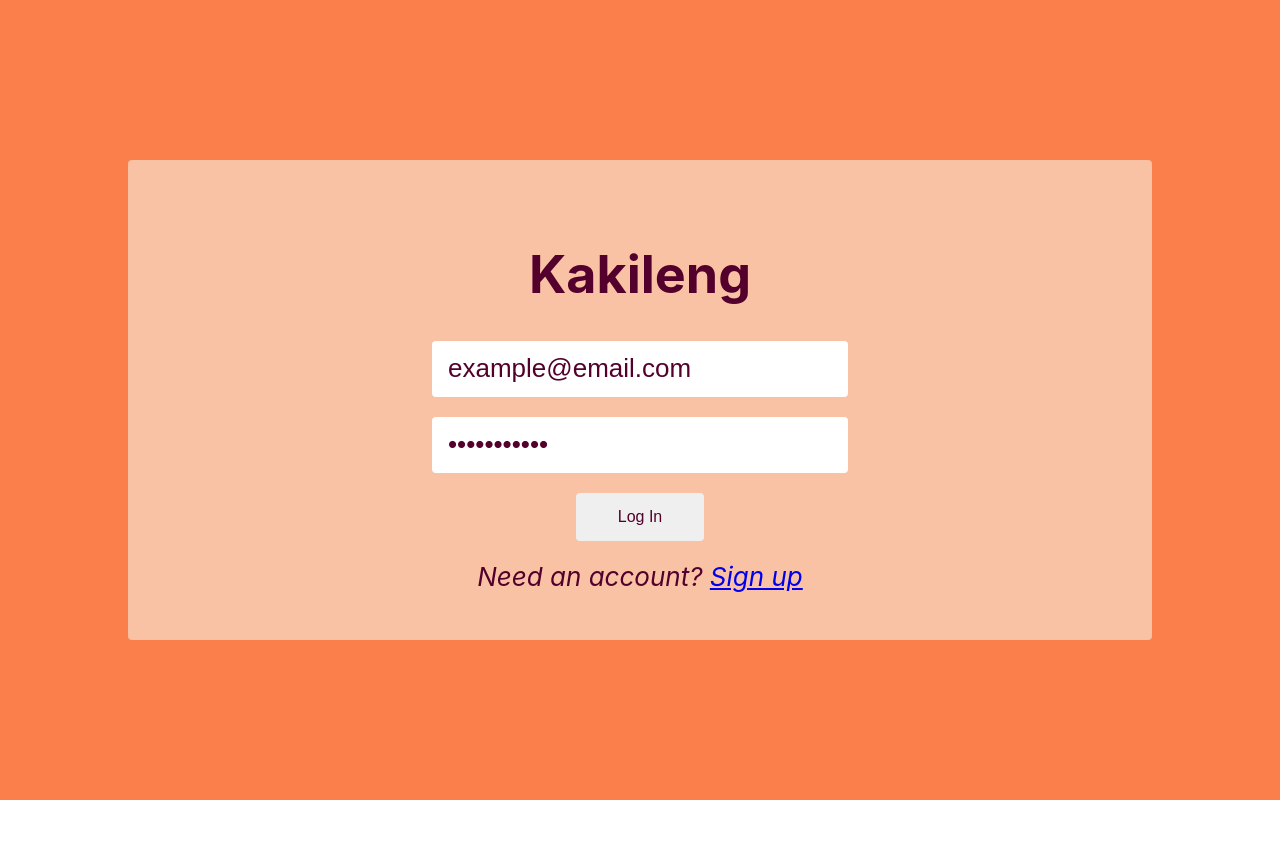
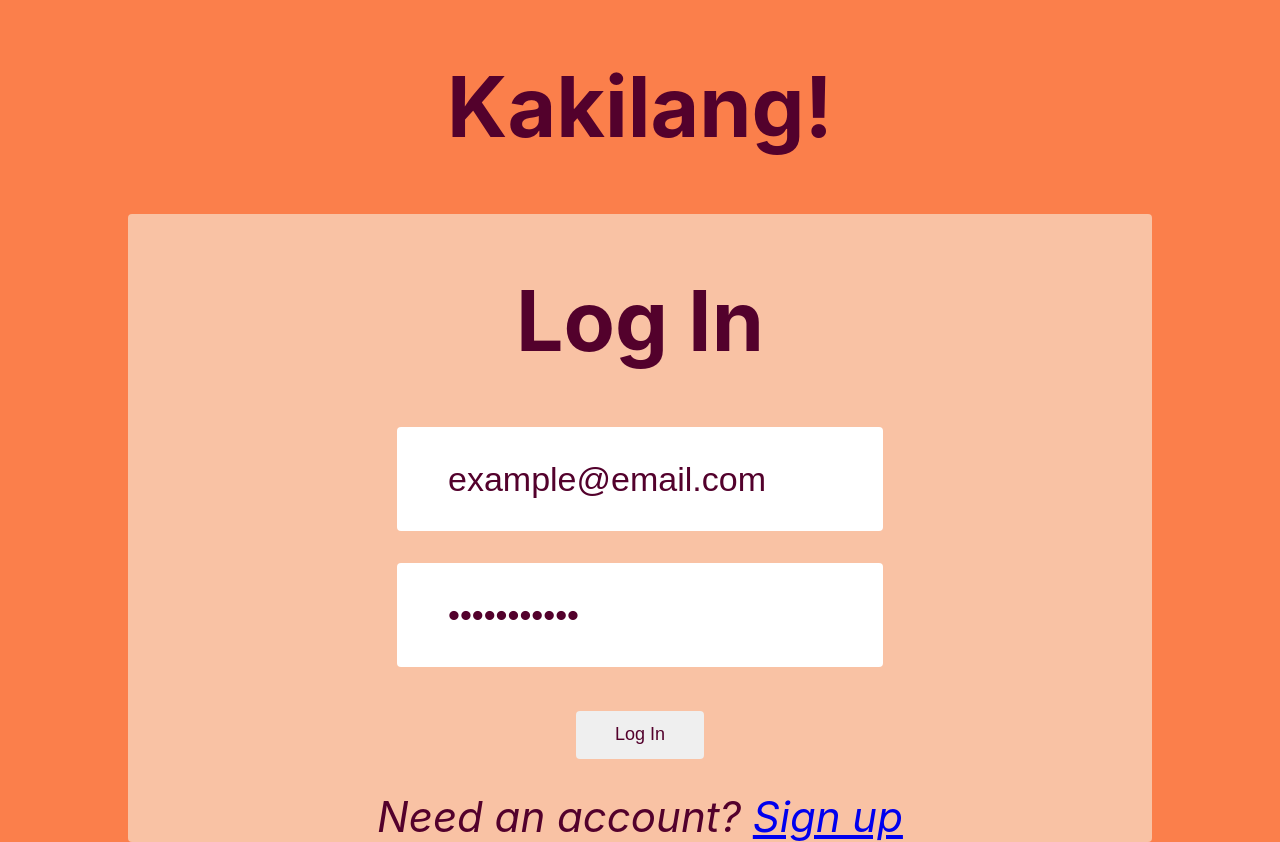
Before and after one commit to ChubbsBunns/Kakilang, a React (Create React App) app in the folder kakilang-web-app/: page / in a window 1280 px wide. Before the commit the page ends 800 px from the top, so only its background shows below. Built offline with nearby package versions, Linux system fonts and the light colour scheme.

Commit message:
Size changes for fonts and boxes

```diff
--- a/kakilang-web-app/src/App.css
+++ b/kakilang-web-app/src/App.css
@@ -19,8 +19,8 @@
   display: flex;
   flex-direction: column;
   align-items: center;
-  justify-content: center;
-  font-size: calc(10px + 2vmin);
+  justify-content: top;
+  font-size: calc(10px + 4vmin);
   color: #53012C;
 }
 
--- a/kakilang-web-app/src/App.js
+++ b/kakilang-web-app/src/App.js
@@ -1,11 +1,12 @@
-import logo from './logo.svg';
 import './App.css';
 import Login from './components/Login.component';
+
 
 function App() {
   return (
     <div className="App">
       <header className="App-header">
+        <h1> Kakilang!</h1>
         <Login />
       </header>
     </div>
--- a/kakilang-web-app/src/components/Login.component.css
+++ b/kakilang-web-app/src/components/Login.component.css
@@ -5,36 +5,34 @@
     display: flex;
     flex-direction: column;
     align-items: center;
-    justify-content: center;
-    font-size: calc(10px + 2vmin);
     color: #53012C;
     border-radius: 4px;
 }
 
 .Login-window input {
     width: 30vw;
-    height: 56px;
+    height: 13vh;
     position: relative;
-    padding: 0px 16px;
+    padding: 0px 4vw;
     border: none;
     border-radius: 4px;
-    font-size: calc(10px + 2vmin);
+    font-size: calc(2px + 4vmin);
     font-weight: 400;
     line-height: normal;
     color: #53012C;
     outline: none;
     box-shadow: 0px 4px 20px 0px transparent;
-    margin-bottom: 20px;
+    margin-bottom: 4vh;
 }
 
 .Login-window input.submit {
     width: 10vw;
     height: 6vh;
     position: relative;
-    padding: 0px 16px;
+    padding: 0px 0px;
     border: none;
     border-radius: 4px;
-    font-size: 16px;
+    font-size: calc(2px + 2vmin);;
     font-weight: 400;
     line-height: normal;
     color: #53012C;
--- a/kakilang-web-app/src/components/Login.component.js
+++ b/kakilang-web-app/src/components/Login.component.js
@@ -1,6 +1,9 @@
 import React, { Component } from 'react';
 import './Login.component.css';
 
+/**
+ * This component class represents the login screen for user authentication
+ */
 export default class Login extends Component {
     constructor(props) {
         super(props);
@@ -30,8 +33,8 @@ export default class Login extends Component {
     render() {
         return (
             <div className='Login-window'>
-                <h1> Kakileng </h1>
                 <form onSubmit={this.handleSubmit}>
+                    <h1> Log In</h1>
                     <input type="email" name="Email"
                         value={this.state.email} onChange={this.emailChange} />
                     <br />
```
